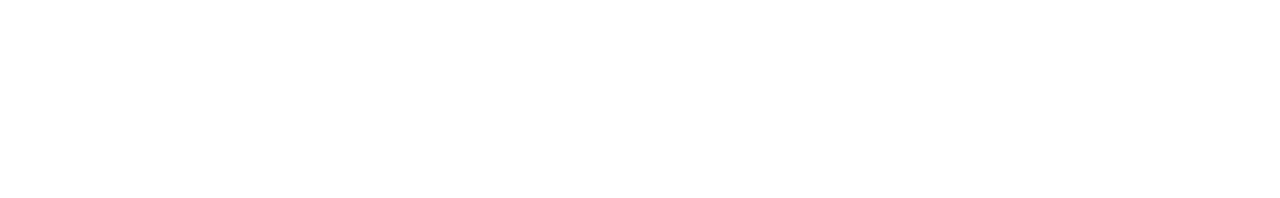
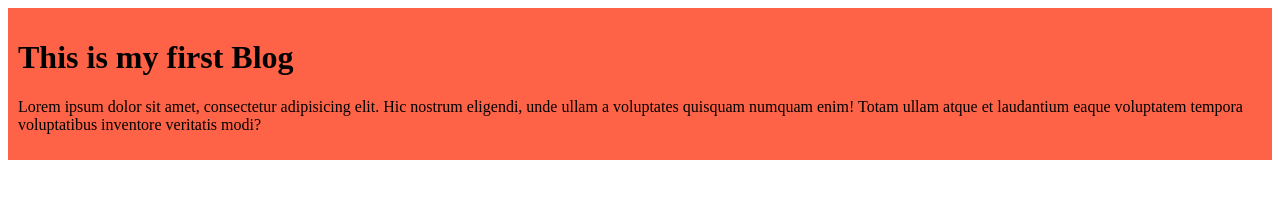
Before and after one commit to Pervage-Ahmed-Tuhin/my-first-git-repo, a plain HTML site: page index.html in a window 1280 px wide. Drawn offline with Linux system fonts and the light colour scheme.

Commit message:
My second push

```diff
--- a/index.html
+++ b/index.html
@@ -4,8 +4,17 @@
     <meta charset="UTF-8">
     <meta name="viewport" content="width=device-width, initial-scale=1.0">
     <title>My first github repo</title>
+    <link rel="stylesheet" href="styles/blog.css">
+    <link rel="shortcut icon" href="../first_website_programming_hero/images/Screenshot 2023-12-31 232958.png" type="image/x-icon">
 </head>
 <body>
 
+    <div>
+        <h1>This is my first Blog</h1>
+        <p>
+            Lorem ipsum dolor sit amet, consectetur adipisicing elit. Hic nostrum eligendi, unde ullam a voluptates quisquam numquam enim! Totam ullam atque et laudantium eaque voluptatem tempora voluptatibus inventore veritatis modi?
+        </p>
+    </div>
+
 </body>
 </html>
--- /dev/null
+++ b/styles/blog.css
@@ -0,0 +1,5 @@
+div{
+    background-color: tomato;
+    padding: 10px;
+    margin-bottom: 15px;
+}
```
